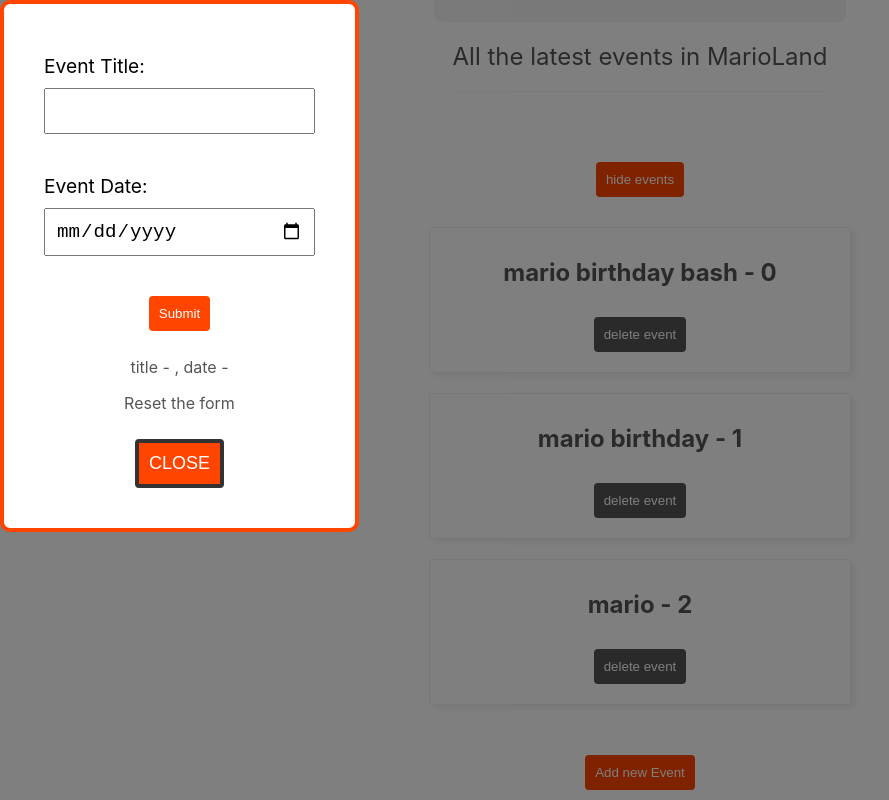
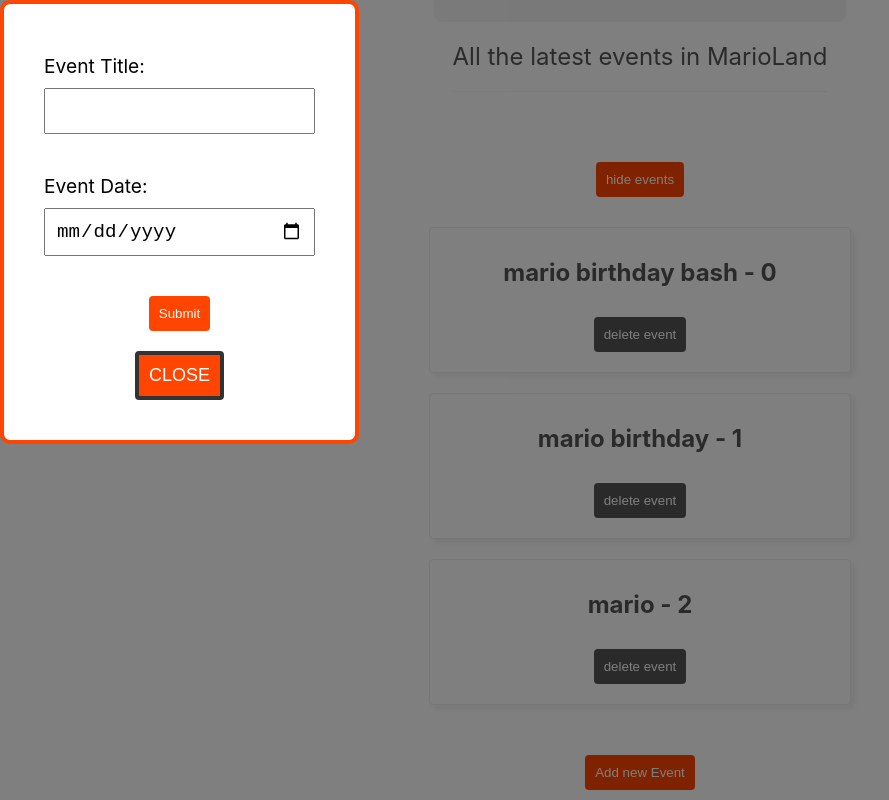
Before and after one commit to david587/React-js, a React (Create React App) app: page / in a window 1280 px wide. Both pictures are taken after a click on the button "Add new Event". Shown: the part 98-898 px from the top of the page, without its empty margins (0-889 px from the left). Built offline with nearby package versions, Linux system fonts and the light colour scheme.

Commit message:
submit event -> function react

```diff
--- a/src/components/NewEventForm.js
+++ b/src/components/NewEventForm.js
@@ -9,8 +9,22 @@
     setTitle("")
     setDate("")
    }
+
+   const handleSubmit =(e)=>{
+    //when a form is submited, it refresh the page,e.preventdef->dont refresh the page
+    e.preventDefault()
+
+    const event ={
+        title: title,
+        date: date,
+        //genereate a number between 1 and 1000
+        id: Math.floor(Math.random()*1000)
+    }
+    console.log(event);
+    resetForm()
+   }
   return (
-    <form className="new-event-form">
+    <form className="new-event-form" onSubmit={handleSubmit}>
         <label>
             <span>Event Title:</span>
             <input type="text"  onChange={(e)=>setTitle(e.target.value)}
@@ -24,8 +38,6 @@
             />
         </label>
         <button>Submit</button>
-        <p>title - {title}, date - {date}</p>
-        <p onClick={resetForm}>Reset the form</p>
     </form>
   )
 }
```
